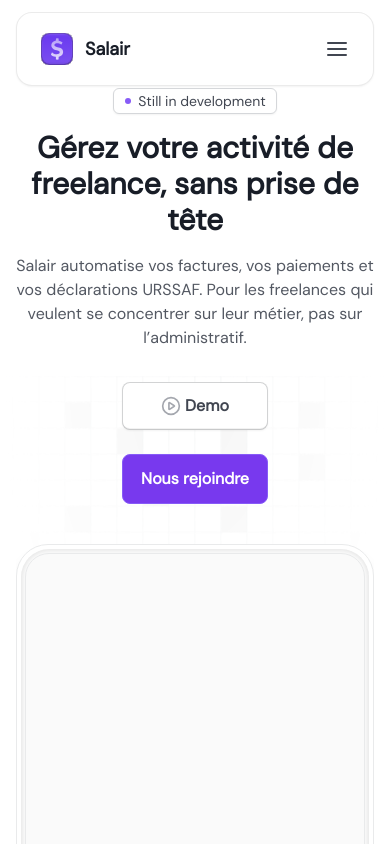
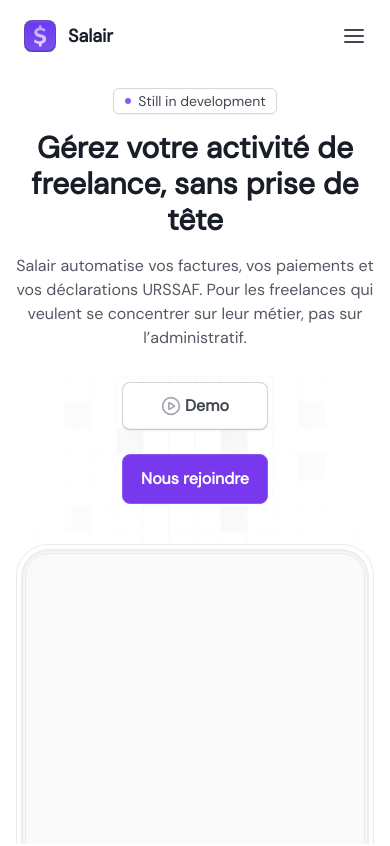
Before and after one commit to Fan2Shrek/salair, a Nuxt app in the folder frontend/: page / in a window 390 px wide. Shown: the top 846 px of the page. Built offline with nearby package versions, Linux system fonts and the light colour scheme.

Commit message:
style(components:header): adjust layout for mobile responsiveness

```diff
--- a/frontend/components/organisms/landing/UHeader.vue
+++ b/frontend/components/organisms/landing/UHeader.vue
@@ -8,9 +8,9 @@
 </script>
 
 <template>
-    <div class="fixed top-3 w-full z-10 px-4 sm:px-6">
+    <div class="fixed md:top-3 w-full z-10 px-4 sm:px-6">
         <header
-            class="max-w-6xl w-full mx-auto rounded-2xl border border-secondary-alt px-4 py-3 flex items-center justify-between bg-primary shadow-xs"
+            class="md:max-w-6xl w-full md:mx-auto rounded-2xl md:border border-secondary-alt md:px-4 py-3 flex items-center justify-between md:bg-primary md:shadow-xs"
             role="banner"
         >
             <div
```
